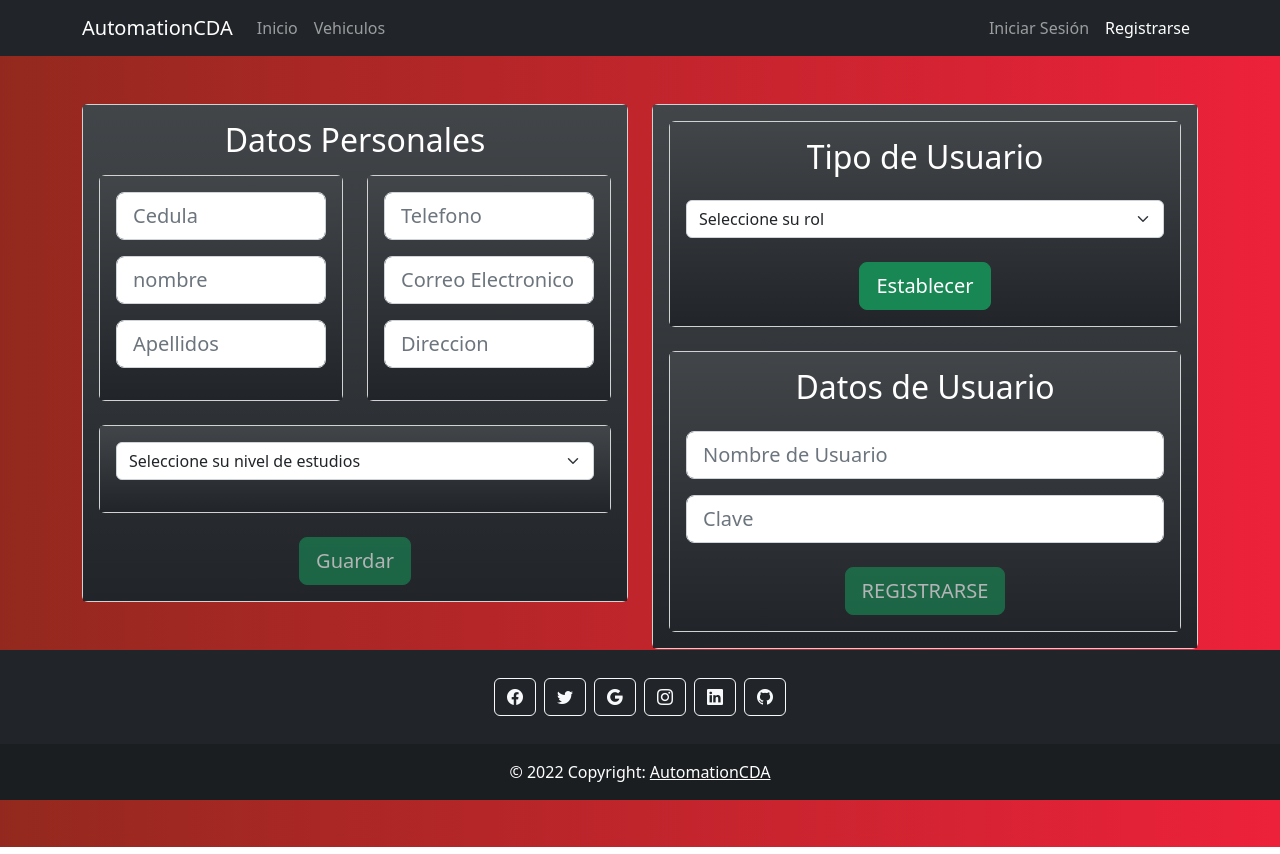
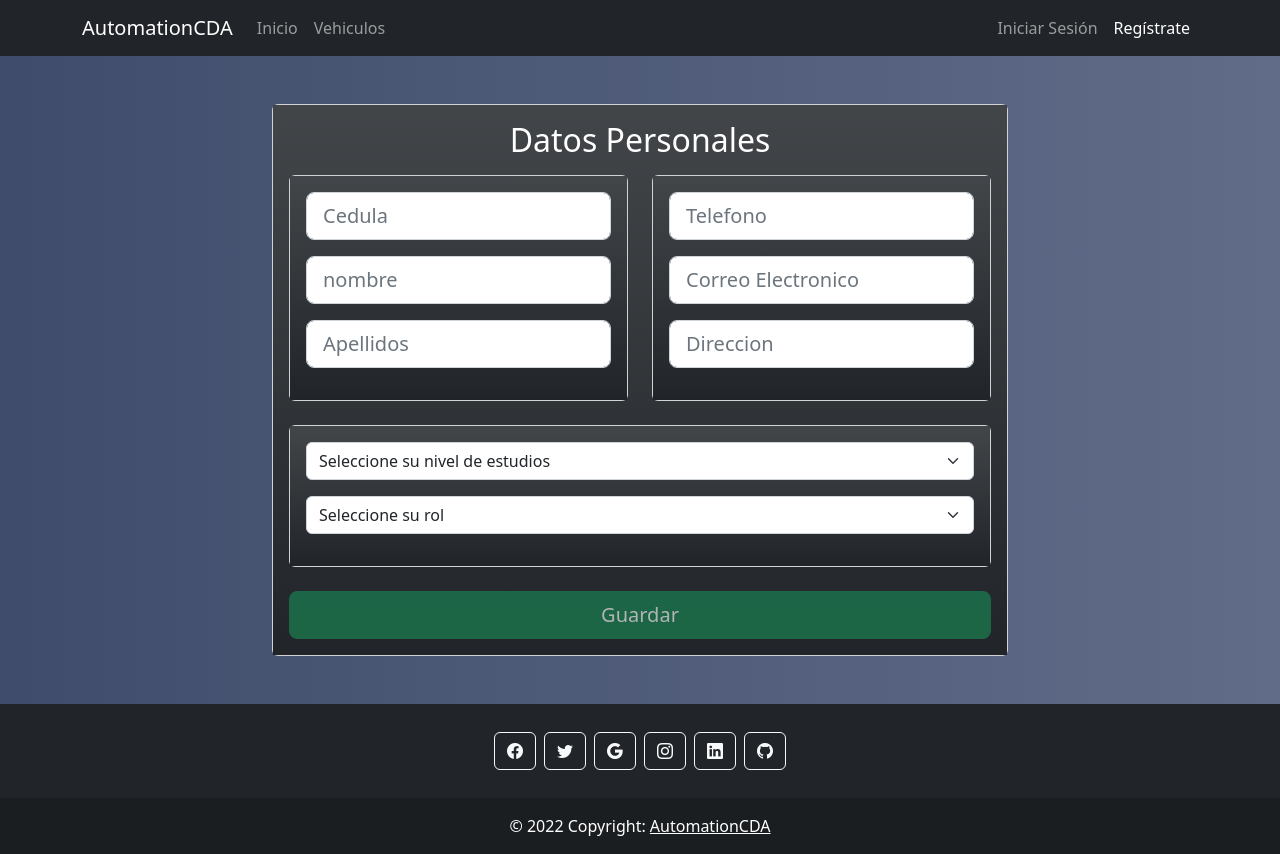
Before and after one commit to ROGUEANOVI/automation-cda-frontend, an Angular app: page /signup in a window 1280 px wide. Built offline with nearby package versions, Linux system fonts and the light colour scheme.

Commit message:
LogIn y SignUp terminados

```diff
--- a/src/app/app.component.html
+++ b/src/app/app.component.html
@@ -1,8 +1,8 @@
 
 <app-nav-bar></app-nav-bar>
 
-<div class="container mt-5 mb-4">
-  <router-outlet></router-outlet>
-</div>
+<div class="container" ></div>
+<router-outlet></router-outlet>
+
 
 <app-footer></app-footer>
--- a/src/app/components/login/login.component.html
+++ b/src/app/components/login/login.component.html
@@ -1,30 +1,12 @@
-&nbsp;
-&nbsp;
-&nbsp;
-&nbsp;
-&nbsp;
-&nbsp;
-&nbsp;
-&nbsp;
-&nbsp;
-&nbsp;
-&nbsp;
-&nbsp;
-&nbsp;
-&nbsp;
-&nbsp;
-&nbsp;
-&nbsp;
-&nbsp;
-&nbsp;
-&nbsp;
-<div class="container">
-  <div class="row">
-    <div class="col-lg-6 offset-lg-3">
+
+<div class="container mt-5">
+  <div class="row justify-content-around align-items-center">
+    <div class="col-lg-6">
       <div class="card">
         <div class="card-body text-center bg-dark bg-gradient text-white">
-          <h2><span class="title">INICIO DE SESION</span></h2>
-          <form class="mt-5" [formGroup]="formCredenciales" (ngSubmit)="logIn()" >
+          <h2><span class="title">INICIO DE SESIÓN</span></h2>
+          <p class="mt-3">Inicia sesión en tu cuenta de AutomationCDA</p>
+          <form class="mt-3" [formGroup]="formCredenciales" (ngSubmit)="logIn()" >
             <div class="mb-3">
               <input formControlName="_nombreUsuario" type="text" class="form-control form-control-lg" placeholder="Nombre de Usuario">
 
@@ -41,8 +23,12 @@
               <div class="alert alert-danger" role="alert" *ngIf="formCredenciales.get('_clave')?.touched && formCredenciales.get('_clave')?.errors?.['maxlength']">La clave es de maximo 20 caracteres</div>
             </div>
 
+            <div class="d-grid gap-2 mt-4">
+              <button [disabled]="formCredenciales.invalid" type="submit" class="btn btn-success btn-lg">Iniciar Sesión</button>
+            </div>
+
             <div class="mt-4">
-              <button [disabled]="formCredenciales.invalid" type="submit" class="btn btn-success btn-lg">INGRESAR</button>
+              <p>¿No tienes una cuenta?  <strong><a routerLink="/signup" routerLinkActive="active">Regístrate</a></strong></p>
             </div>
           </form>
         </div>
--- a/src/app/components/signup/signup.component.html
+++ b/src/app/components/signup/signup.component.html
@@ -1,7 +1,8 @@
+<div class="container mt-5">
+  <div class="row justify-content-around align-items-center">
 
-  <div class="row">
-
-    <div class="col-lg-6">
+    <ng-container *ngIf="!formPersona.disabled; else formularioUsuario" >
+      <div class="col-lg-8">
         <div class="card">
           <div class="card-body text-center bg-dark bg-gradient text-white">
             <h2><span class="title">Datos Personales</span></h2>
@@ -93,28 +94,6 @@
 
                         <div class="alert alert-danger" role="alert" *ngIf="formPersona.get('nivelEstudios')?.touched && formPersona.get('nivelEstudios')?.errors?.['required']">Estudios obligatorios</div>
                       </div>
-                  </div>
-                </div>
-              </div>
-            </div>
-
-            <div class="mt-4">
-              <button [disabled]="formPersona.invalid" type="submit" class="btn btn-success btn-lg">Guardar</button>
-            </div>
-
-          </form>
-        </div>
-      </div>
-    </div>
-
-    <div class="col-lg-6">
-      <div class="card">
-        <div class="card-body text-center bg-dark bg-gradient text-white">
-          <div class="card">
-            <div class="card-body text-center bg-dark bg-gradient text-white">
-              <div class="row">
-                <h2><span class="title">Tipo de Usuario</span></h2>
-                <form class="mt-3" [formGroup]="formRol" (ngSubmit)="createRol()" >
 
                       <div class="mb-3">
                         <select formControlName="tipoUsuario" class="form-select" aria-label="Default select example">
@@ -125,22 +104,27 @@
                           <option value="jefe-operacion">Jefe de Operaciones</option>
                         </select>
 
-                    <div class="alert alert-danger" role="alert" *ngIf="formRol.get('tipoUsuario')?.touched && formRol.get('tipoUsuario')?.errors?.['required']">Tipo de usuario obligatorio</div>
+                        <div class="alert alert-danger" role="alert" *ngIf="formPersona.get('tipoUsuario')?.touched && formPersona.get('tipoUsuario')?.errors?.['required']">Tipo de usuario obligatorio</div>
+                      </div>
+                    </div>
+                  </div>
+                </div>
               </div>
 
-                  <div class="mt-4">
-                    <button [disabled]="formRol.invalid" type="submit" class="btn btn-success btn-lg">Establecer</button>
+              <div class="d-grid gap-2 mt-4">
+                <button [disabled]="formPersona.invalid" type="submit" class="btn btn-success btn-lg">Guardar</button>
               </div>
+
             </form>
           </div>
         </div>
       </div>
+    </ng-container>
 
-          &nbsp;
-
+    <ng-template #formularioUsuario>
+      <div class="col-lg-10">
         <div class="card">
           <div class="card-body text-center bg-dark bg-gradient text-white">
-              <div class="row">
             <h2><span class="title">Datos de Usuario</span></h2>
                   <form class="mt-3" [formGroup]="formUsuario" (ngSubmit)="signUp()" >
 
@@ -160,15 +144,14 @@
                       <div class="alert alert-danger" role="alert" *ngIf="formUsuario.get('clave')?.touched && formUsuario.get('clave')?.errors?.['maxlength']">Maximo 20 caracteres</div>
                     </div>
 
-                  <div class="mt-4">
-                    <button [disabled]="formUsuario.invalid" type="submit" class="btn btn-success btn-lg">REGISTRARSE</button>
+                    <div class="d-grid gap-2 mt-4">
+                      <button [disabled]="formUsuario.invalid" type="submit" class="btn btn-success btn-lg">Regístrate</button>
                     </div>
                   </form>
           </div>
         </div>
       </div>
+    </ng-template>
+
   </div>
 </div>
-    </div>
-
-  </div>
--- a/src/app/components/signup/signup.component.ts
+++ b/src/app/components/signup/signup.component.ts
@@ -17,10 +17,11 @@ import Swal from 'sweetalert2';
 export class SignupComponent implements OnInit {
 
   formPersona: FormGroup;
-  formRol: FormGroup;
   formUsuario: FormGroup;
   personaCreated = new Array<string>();
   rolCreated = new Array<string>();
+  usuarioExists = new Array<string>();
+  formPersonaDisabled: boolean;
 
   constructor(private fb: FormBuilder , private personaService: PersonaService, private rolService: RolService, public validateService: ValidationService, private router: Router) {
 
@@ -33,11 +34,6 @@ export class SignupComponent implements OnInit {
       direccion: ["", [Validators.required, Validators.minLength(10), Validators.maxLength(40)]],
       nivelEstudios: ["Seleccione su nivel de estudios", [Validators.required]],
       tipoUsuario: ["Seleccione su rol", [Validators.required]],
-
-    });
-
-    this.formRol = this.fb.group({
-      tipoUsuario: ["Seleccione su rol", [Validators.required]]
     });
 
     this.formUsuario = this.fb.group({
@@ -45,12 +41,14 @@ export class SignupComponent implements OnInit {
       clave: ["", [Validators.required, Validators.minLength(4), Validators.maxLength(20)]]
     });
 
+    this.formPersonaDisabled = false;
   }
 
   ngOnInit(): void {
   }
 
   createPersona () {
+
     const persona: Persona = {
       cedula: this.formPersona.get("cedula")?.value,
       nombre: this.formPersona.get("nombre")?.value,
@@ -58,8 +56,13 @@ export class SignupComponent implements OnInit {
       telefono: this.formPersona.get("telefono")?.value,
       correo: this.formPersona.get("correo")?.value,
       direccion: this.formPersona.get("direccion")?.value,
-      nivelEstudios: this.formPersona.get("nivelEstudios")?.value
+      nivelEstudios: this.formPersona.get("nivelEstudios")?.value,
     }
+
+    const rol: Rol = {
+      tipoUsuario: this.formPersona.get("tipoUsuario")?.value
+    }
+
 
     this.personaService.createPersona(persona)
       .subscribe({
@@ -67,24 +70,15 @@ export class SignupComponent implements OnInit {
           console.log(res);
           this.personaCreated = Object.values(res);
           console.log(this.personaCreated[0]);
+          if (this.personaCreated[0] === persona.cedula) {
             Swal.fire({
-            title: 'Datos Personales',
-            text: 'Datos Personales Gurdados Con Exito',
-            icon: 'success',
-            showConfirmButton: false,
-            timer: 2000
+              title: 'Cedula ¡Invalida!',
+              text: `Ya existe una persona registrado con cedula: ${persona.cedula}` ,
+              icon: 'info',
+              showConfirmButton: true,
             });
-        },
-        error: err =>{
-          console.error(err);
           }
-      })
-  }
-
-  createRol () {
-    const rol: Rol = {
-      tipoUsuario: this.formRol.get("tipoUsuario")?.value
-    }
+          else {
 
             this.rolService.createRol(rol)
               .subscribe({
@@ -93,12 +87,17 @@ export class SignupComponent implements OnInit {
                   this.rolCreated = Object.values(res);
                   console.log(this.rolCreated[0]);
                   Swal.fire({
-            title: 'Rol Asignado',
-            text: 'Rol Asignado Con Exito',
+                    title: 'Datos personales ¡Registrados!',
+                    text: 'Datos personales registrados con ¡Exito!',
                     icon: 'success',
-            showConfirmButton: false,
-            timer: 2000
+                    showConfirmButton: true,
                   });
+
+                  this.formPersona.reset();
+                  this.formPersona.disable();
+                  if(this.formPersona.disabled){
+                    this.formPersonaDisabled = true
+                  }
                 },
                 error: err => {
                   console.error(err);
@@ -106,6 +105,13 @@ export class SignupComponent implements OnInit {
               });
 
           }
+        },
+        error: err =>{
+          console.error(err);
+        }
+      })
+  }
+
 
   signUp(){
 
@@ -120,19 +126,33 @@ export class SignupComponent implements OnInit {
       .subscribe({
         next: res => {
           console.log(res);
+          this.usuarioExists = Object.values(res);
+          console.log(this.usuarioExists[0]);
+
+          if (this.usuarioExists[0] === usuario.nombreUsuario) {
+            Swal.fire({
+              title: 'Nombre de usuario ¡Invalido!',
+              text: `Ya existe un usuario registrado como: ${usuario.nombreUsuario}` ,
+              icon: 'info',
+              showConfirmButton: true,
+            });
+          }
+          else {
             localStorage.setItem("token", res.token);
             Swal.fire({
               title: 'Usuario Registrado',
-            text: 'Usuario Registrado Con Exito',
+              text: 'Usuario Registrado Con ¡Exito!',
               icon: 'success',
-            showConfirmButton: false,
-            timer: 2000
+              showConfirmButton: true,
             });
-          this.router.navigate(["/login"]);
+            this.router.navigate(["/vehiculos"]);
+            }
+
         },
         error: err =>{
           console.error(err);
         }
       })
   }
+
 }
--- a/src/app/components/template/footer/footer.component.html
+++ b/src/app/components/template/footer/footer.component.html
@@ -1,5 +1,5 @@
 
-  <footer class="bg-dark text-center text-white sticky-bottom  mt-5">
+  <footer class="bg-dark text-center text-white mt-5">
     <!-- Grid container -->
   <div class="container p-4 pb-0">
     <!-- Section: Social media -->
--- a/src/app/components/template/nav-bar/nav-bar.component.html
+++ b/src/app/components/template/nav-bar/nav-bar.component.html
@@ -1,4 +1,4 @@
-<nav class="navbar navbar-expand-lg navbar-dark bg-dark">
+<nav class="navbar navbar-expand-lg navbar-dark bg-dark mb-4">
   <div class="container">
     <a class="navbar-brand" routerLink="/inicio">AutomationCDA</a>
     <button class="navbar-toggler" type="button" data-bs-toggle="collapse" data-bs-target="#navbarNav" aria-controls="navbarNav" aria-expanded="false" aria-label="Toggle navigation">
@@ -21,7 +21,7 @@
             <a class="nav-link" routerLink="/login" routerLinkActive="active">Iniciar Sesión</a>
           </li>
           <li class="nav-item">
-            <a class="nav-link" routerLink="/signup" routerLinkActive="active">Registrarse</a>
+            <a class="nav-link" routerLink="/signup" routerLinkActive="active">Regístrate</a>
           </li>
         </ng-container>
         <ng-template #loggedIn>
--- a/src/styles.css
+++ b/src/styles.css
@@ -1,5 +1,5 @@
 body{
-  background: #ED213A;  /* fallback for old browsers */
-background: -webkit-linear-gradient(to right, #93291E, #ED213A);  /* Chrome 10-25, Safari 5.1-6 */
-background: linear-gradient(to right, #93291E, #ED213A); /* W3C, IE 10+/ Edge, Firefox 16+, Chrome 26+, Opera 12+, Safari 7+ */
+  background: #606c88;  /* fallback for old browsers */
+  background: -webkit-linear-gradient(to right, #3f4c6b, #606c88);  /* Chrome 10-25, Safari 5.1-6 */
+  background: linear-gradient(to right, #3f4c6b, #606c88); /* W3C, IE 10+/ Edge, Firefox 16+, Chrome 26+, Opera 12+, Safari 7+ */
 }
```
Lines whose indentation alone changed are shown as unchanged.
